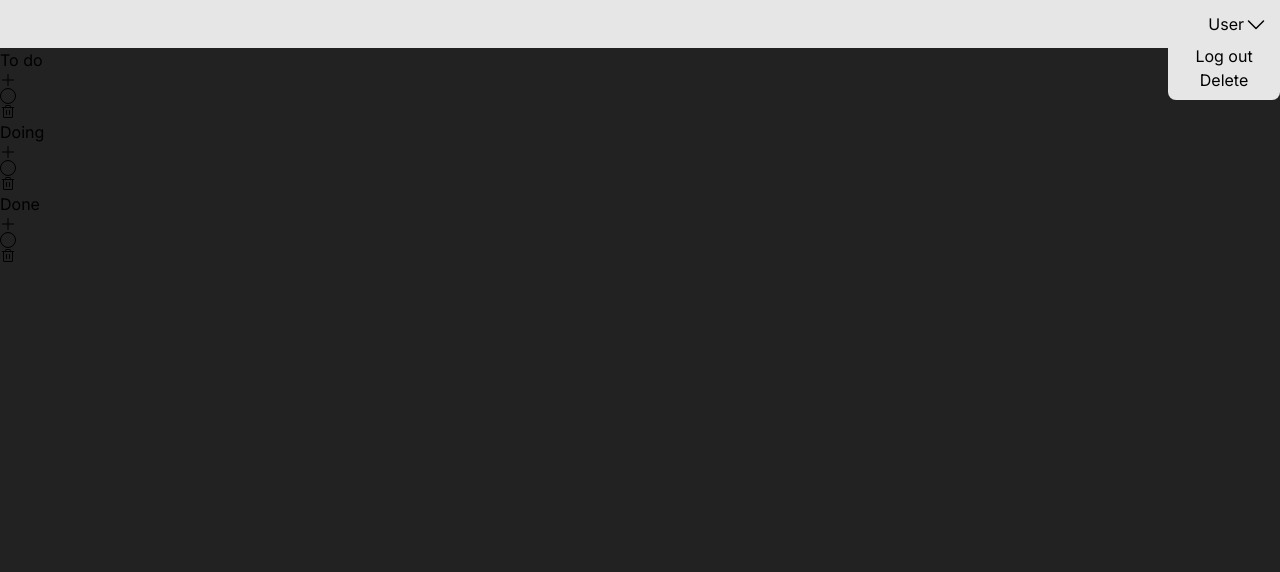
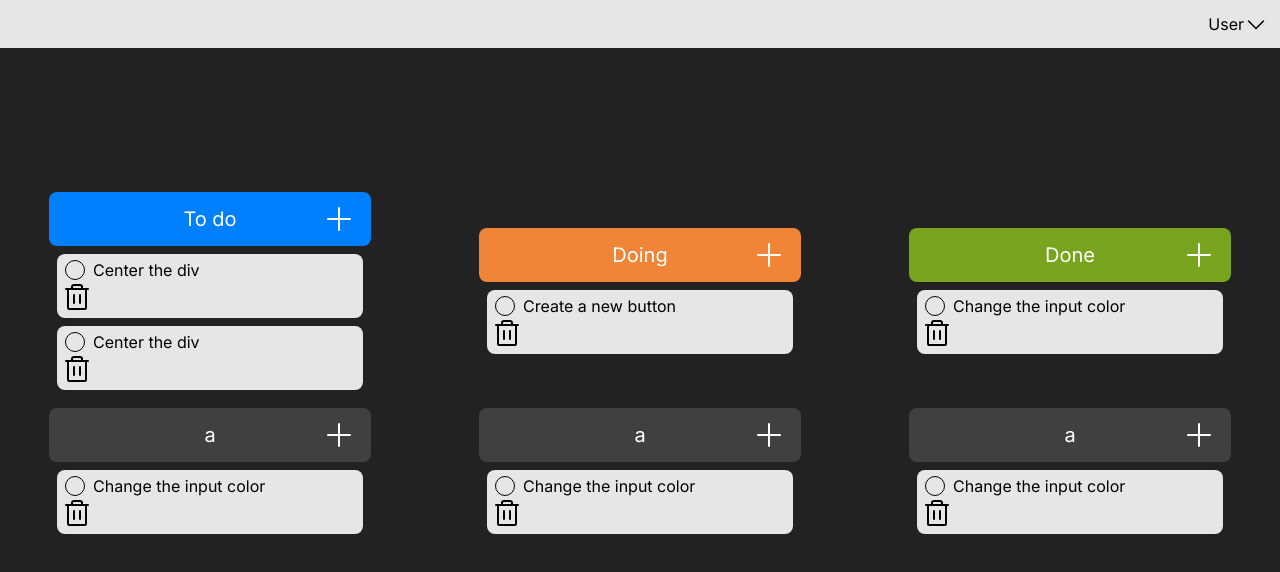
Before and after one commit to vitorsaa2k/Kanban-board, a React (Vite) app: page / in a window 1280 px wide. Shown: the top 572 px of the page. Built offline with nearby package versions, Linux system fonts and the light colour scheme.

Commit message:
inital stilization of the main components

```diff
--- a/src/components/Text.tsx
+++ b/src/components/Text.tsx
@@ -18,7 +18,8 @@ export function Text({children, size = 'sm', className, asChild}: TextProps) {
       {
         'text-my-sm': size == 'sm',
         'text-my-lg': size == 'lg',
-      }
+      },
+      className
     )}>
       {children}
     </Comp>
--- a/src/components/category/Check.tsx
+++ b/src/components/category/Check.tsx
@@ -11,7 +11,7 @@ interface CheckProps {
 export function CheckButton({isDone, setIsDone}: CheckProps) {
   return (
     <div onClick={() => setIsDone()} className={clsx(
-      'rounded-full w-4 h-4 hover:cursor-pointer',
+      'rounded-full w-5 h-5 hover:cursor-pointer',
       {
         'bg-my-green': isDone == true,
         'border-solid border border-black': isDone == false,
--- a/src/components/category/Marker.tsx
+++ b/src/components/category/Marker.tsx
@@ -3,15 +3,30 @@ import { Plus } from "phosphor-react";
 
 interface MarkerProps {
   title: string
-
+  color?: string
 }
 
 
-export function Marker({title}: MarkerProps) {
+export function Marker({title, color}: MarkerProps) {
+  const checkColor = () => {
+    if(title === 'To do') {
+      return 'bg-[#0080FE]'
+    } else if (title === 'Doing') {
+      return 'bg-[#F08538]'
+    } else if (title === 'Done') {
+      return 'bg-[#79A41F]'
+    } else {
+      return 'bg-my-gray-800'
+    }
+  }
+  console.log(checkColor)
   return (
-    <div>
-      <Text>{title}</Text>
-      <Plus />
+    <div className={`flex items-center justify-center relative rounded-lg w-[322px] h-[54px] ${checkColor()}`}>
+      <Text size="lg" className="text-white self-center">{title}</Text>
+      <div className="absolute right-4 hover:cursor-pointer">
+        <Plus color="#FFF" size={32}/>
+      </div>
+
     </div>
   )
 }
--- a/src/components/category/Task.tsx
+++ b/src/components/category/Task.tsx
@@ -1,4 +1,5 @@
 import { Trash } from "phosphor-react"
+import { useState } from "react"
 import { Text } from "../Text"
 import { CheckButton } from "./Check"
 
@@ -12,12 +13,14 @@ interface TaskProps {
 
 
 export function Task({task, isCritical, isDone, setIsDone}: TaskProps) {
+
   return (
-    <div>
+    <div className="flex flex-col justify-center p-1 m-2 bg-my-gray-200 rounded-lg">
+      <div className="flex items-center gap-2 ml-1">
         <CheckButton setIsDone={setIsDone} isDone={isDone}/>
-      <div>
         {task}
       </div>
+      <div className="flex justify-between">
         {
           isCritical ? (
             <div>
@@ -25,7 +28,8 @@ export function Task({task, isCritical, isDone, setIsDone}: TaskProps) {
             </div>
           ) : null
         }
-      <Trash />
+        <Trash size={32}/>
+      </div>
     </div>
   )
 }
--- a/src/components/nav/User.tsx
+++ b/src/components/nav/User.tsx
@@ -8,8 +8,8 @@ import { DropDown } from "./DropDown";
 
 export function User() {
 
-  const [isShowing, setIsShowing] = useState<boolean>(true)
-  const [show, setShow] = useState<boolean>(true)
+  const [isShowing, setIsShowing] = useState<boolean>(false)
+  const [show, setShow] = useState<boolean>(false)
 
   function flipDropDown() {
     if(isShowing) {
--- a/src/pages/Board.tsx
+++ b/src/pages/Board.tsx
@@ -1,7 +1,6 @@
 import { useState } from "react";
 import { Nav } from "../components/nav/Index";
 import { Marker } from "../components/category/Marker";
-import { CheckButton } from "../components/category/Check";
 import { Task } from "../components/category/Task";
 
 
@@ -11,19 +10,26 @@ export function Board() {
   const [sample, setSample] = useState([
     {
       title: 'To do',
+      color: '#0080FE',
       tasks: [
         {
-          task: '',
+          task: 'Center the div',
           isCritical: false,
           isDone: false,
-        }
+        },
+        {
+          task: 'Center the div',
+          isCritical: false,
+          isDone: false,
+        },
       ]
     },
     {
       title: 'Doing',
+      color: '#F08538',
       tasks: [
         {
-          task: '',
+          task: 'Create a new button',
           isCritical: false,
           isDone: false,
         }
@@ -31,9 +37,43 @@ export function Board() {
     },
     {
       title: 'Done',
+      color: '#79A41F',
       tasks: [
         {
-          task: '',
+          task: 'Change the input color',
+          isCritical: false,
+          isDone: false,
+        }
+      ]
+    },
+    {
+      title: 'a',
+      color: '',
+      tasks: [
+        {
+          task: 'Change the input color',
+          isCritical: false,
+          isDone: false,
+        }
+      ]
+    },
+    {
+      title: 'a',
+      color: '',
+      tasks: [
+        {
+          task: 'Change the input color',
+          isCritical: false,
+          isDone: false,
+        }
+      ]
+    },
+    {
+      title: 'a',
+      color: '',
+      tasks: [
+        {
+          task: 'Change the input color',
           isCritical: false,
           isDone: false,
         }
@@ -43,8 +83,8 @@ export function Board() {
 
   const markers = sample.map((marker) => {
     return (
-      <div>
-        <Marker title={marker.title}/>
+      <div className="max-w-[322px]">
+        <Marker color={marker.color} title={marker.title}/>
         <div>
           <div>
             {
@@ -67,7 +107,9 @@ export function Board() {
   return (
     <div>
       <Nav />
-      {markers}
+      <div className="grid grid-cols-3 place-items-center gap-[10px] my-36">
+        {markers}
+      </div>
     </div>
   )
 }
--- a/tailwind.config.cjs
+++ b/tailwind.config.cjs
@@ -12,6 +12,7 @@ module.exports = {
         "my-blue": "#0080FE",
         "my-orange": "#F08538",
         "my-gray-200": "#E6E6E6",
+        "my-gray-800": "#404040",
         "my-gray-900": "#222222",
       }
     },
```
Lines whose indentation alone changed are shown as unchanged.
